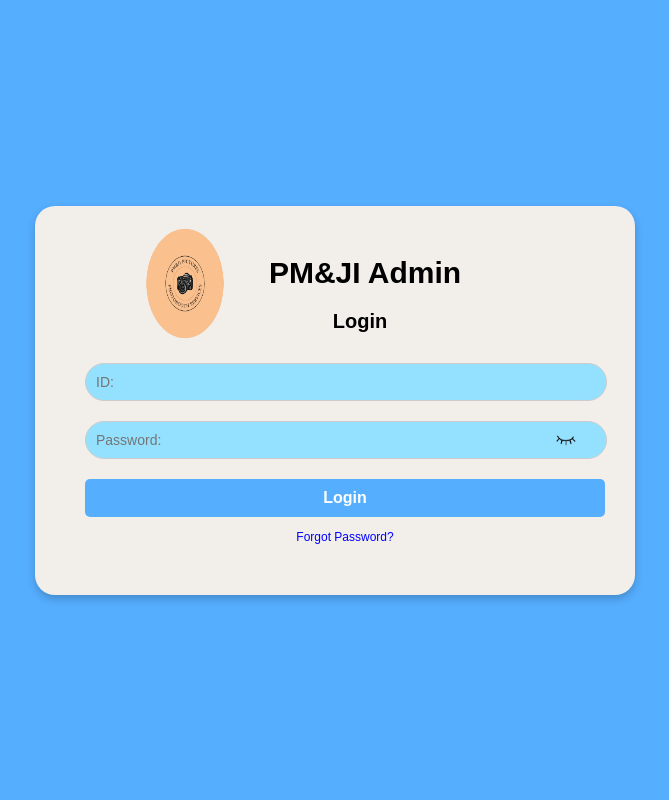
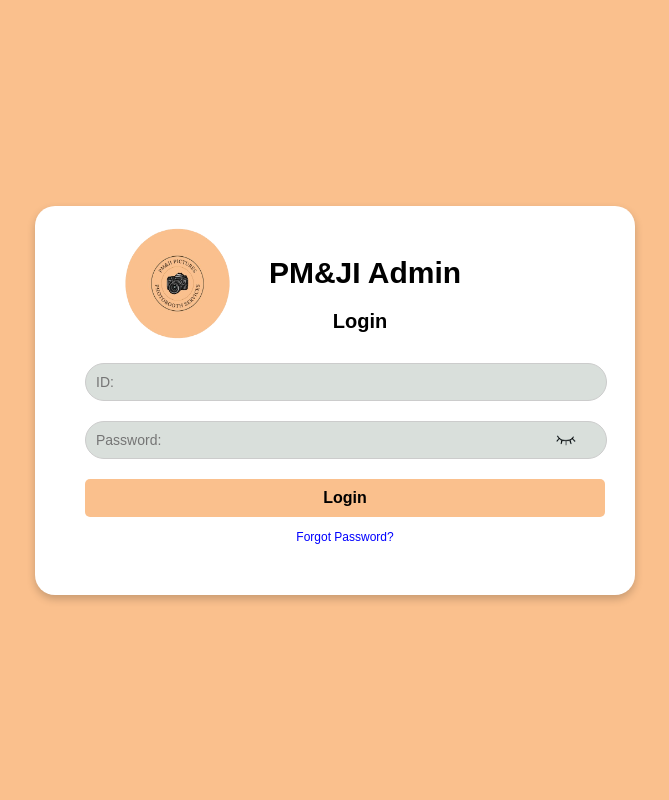
Before and after one commit to Mikay-Mikay/reservify_website_alpas, a PHP site: page /admin_login.php in a window 1280 px wide. Shown: the whole page, without its empty margins (305-974 px from the left). Run offline with PHP 8.4, Linux system fonts and the light colour scheme.

Commit message:
Update admin_login.css

```diff
--- a/PM&JI Reservify System (Website)/admin_login.css
+++ b/PM&JI Reservify System (Website)/admin_login.css
@@ -1,6 +1,6 @@
 /* Background */
 body {
-    background-color: #56aeff;
+    background-color: #fac08d;
     font-family: Arial, sans-serif;
     margin: 0;
     display: flex;
@@ -11,7 +11,7 @@ body {
 
 /* Login Container */
 .login-container {
-    background-color: #f2efeb;
+    background-color: #ffffff;
     padding: 50px;
     border-radius: 20px;
     width: 500px;
@@ -22,11 +22,11 @@ body {
 
 /* Logo */
 .logo {
-    width: 130px;
+    width: 175px;
     height: 115px;
     position: absolute;
     top: 20px;
-    left: 85px;
+    left: 55px;
     border-radius: 50%;
 }
 
@@ -48,7 +48,7 @@ p {
 
 /* Input Fields */
 input[type="text"], input[type="password"] {
-    background-color: #94e1ff;
+    background-color: #d9dfdb;
     border: 1px solid #ccc;
     padding: 10px;
     margin: 10px 0;
@@ -74,8 +74,8 @@ input[type="text"], input[type="password"] {
 
 /* Login Button */
 .login-button {
-    background-color: #56aeff;
-    color: #ffffff;
+    background-color: #fac08d;
+    color:#000000;
     border: none;
     padding: 10px;
     margin: 10px 0;
@@ -87,7 +87,7 @@ input[type="text"], input[type="password"] {
 }
 
 .login-button:hover {
-    background-color: #4694cf;
+    background-color: #f4a36c;
 }
 
 /* Forgot Password Link */
```
